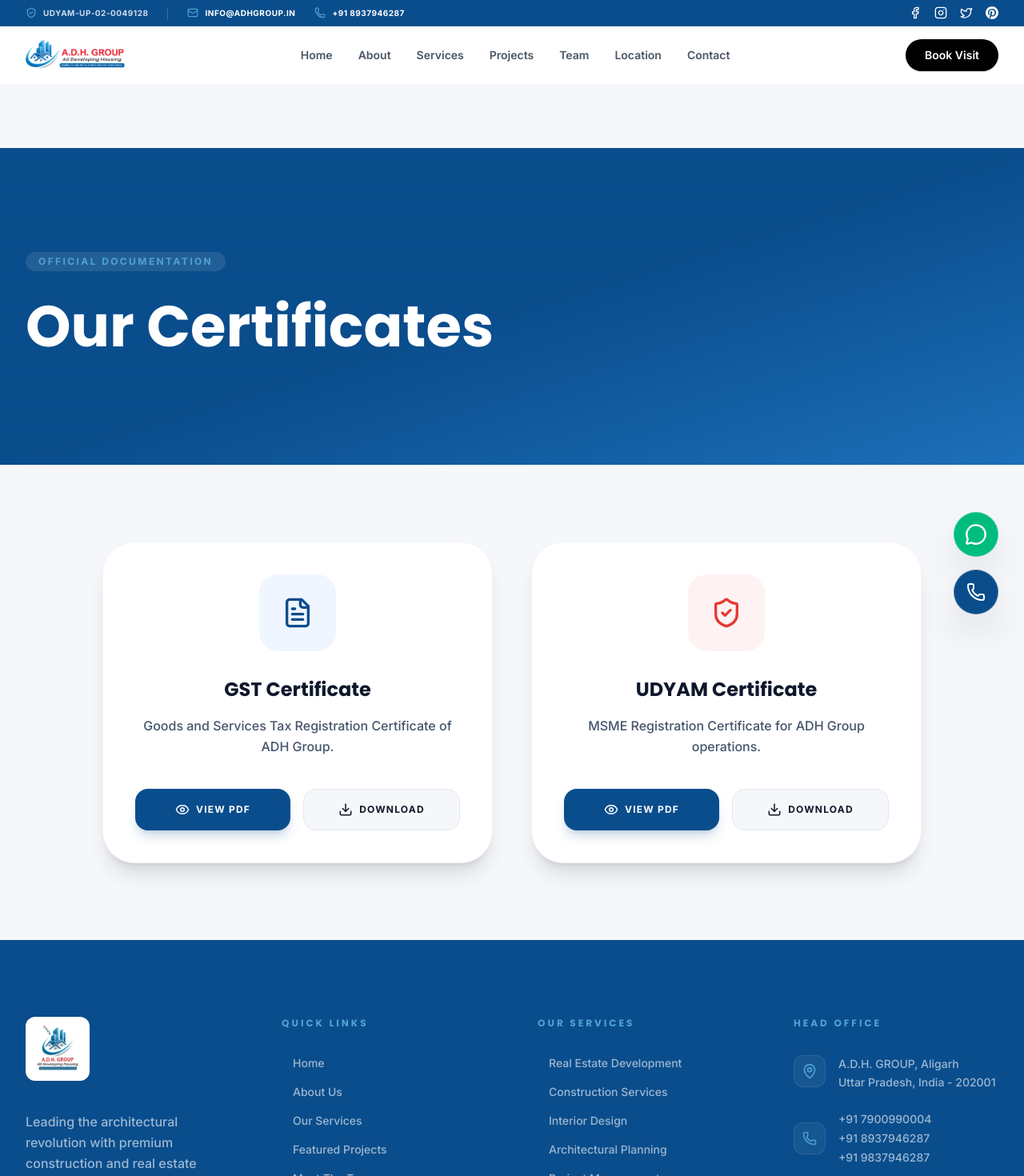
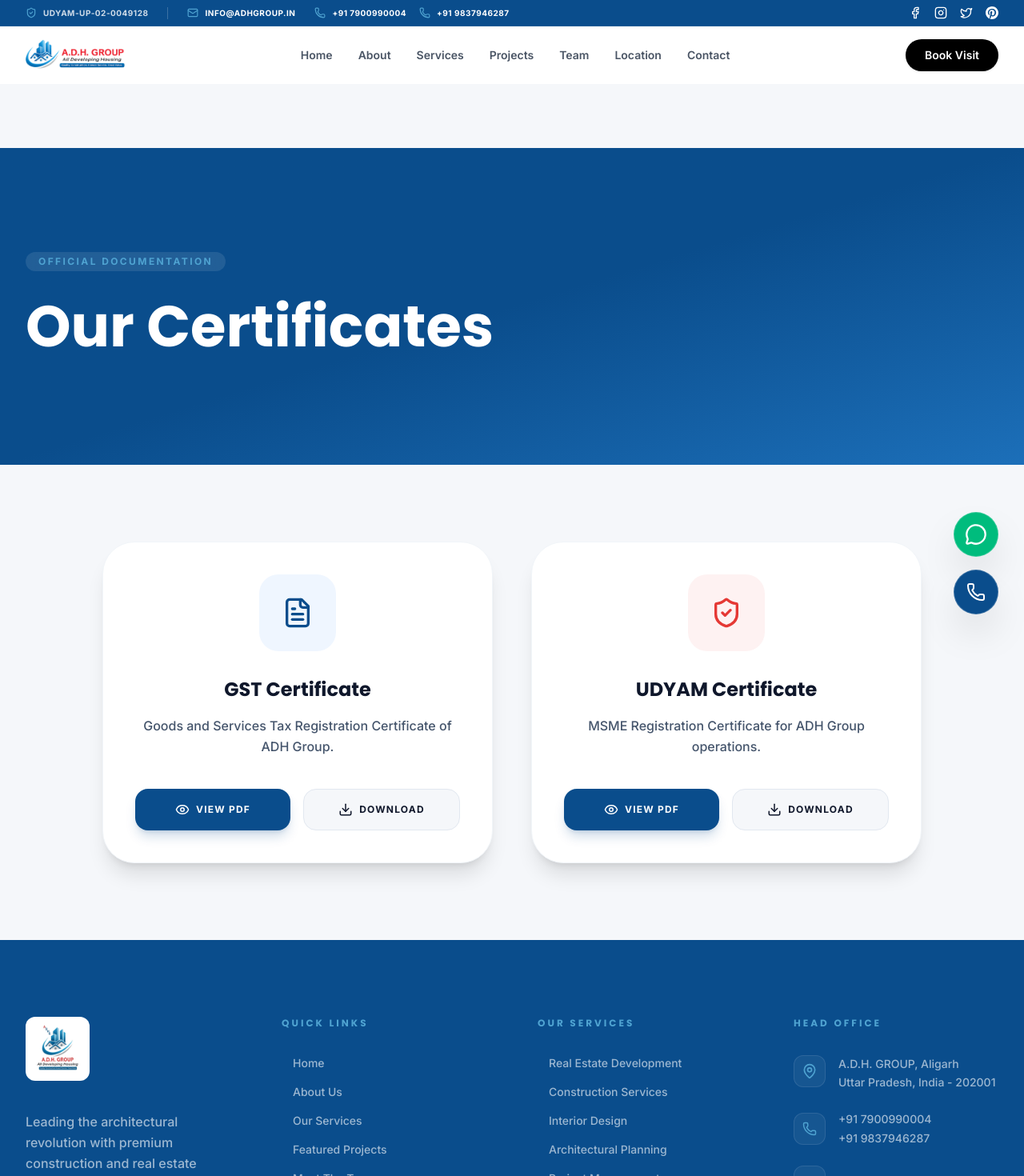
Before and after one commit to webworldhubnoida-cpu/adh_group, a React (Vite) app: page /certificates in a window 1280 px wide. Shown: the top 1470 px of the page at 80% size. Built offline with nearby package versions, Linux system fonts and the light colour scheme.

Commit message:
chore: update contact phone numbers and reorder links

```diff
--- a/src/components/Contact.tsx
+++ b/src/components/Contact.tsx
@@ -66,13 +66,13 @@
                 <div className="group">
                   <p className="text-[10px] uppercase tracking-[3px] text-white/40 font-bold mb-4">Call / WhatsApp</p>
                   <div className="flex flex-col gap-4">
-
+                  <a href="https://wa.me/917900990004" target="_blank" rel="noopener noreferrer" className="text-white hover:text-light-blue transition-colors text-2xl font-bold">
+                      +91 7900990004
+                    </a>
                     <a href="https://wa.me/919837946287" target="_blank" rel="noopener noreferrer" className="text-white hover:text-light-blue transition-colors text-2xl font-bold">
                       +91 9837946287
                     </a>
-                    <a href="https://wa.me/917900990004" target="_blank" rel="noopener noreferrer" className="text-white hover:text-light-blue transition-colors text-2xl font-bold">
-                      +91 7900990004
-                    </a>
+
                   </div>
                 </div>
 
--- a/src/components/Footer.tsx
+++ b/src/components/Footer.tsx
@@ -152,7 +152,6 @@
                 </div>
                 <div className="flex flex-col gap-1 items-center sm:items-start">
                   <a href="tel:+917900990004" className="text-sm text-white/60 font-medium hover:text-white transition-colors">+91 7900990004</a>
-                  <a href="tel:+918937946287" className="text-sm text-white/60 font-medium hover:text-white transition-colors">+91 8937946287</a>
                   <a href="tel:+919837946287" className="text-sm text-white/60 font-medium hover:text-white transition-colors">+91 9837946287</a>
                 </div>
               </li>
--- a/src/components/TopHeader.tsx
+++ b/src/components/TopHeader.tsx
@@ -16,13 +16,17 @@
               <span>Info@adhgroup.in</span>
             </a>
             <div className="flex items-center gap-3 sm:gap-4">
-              <a href="tel:+918937946287" className="flex items-center gap-2 text-[9px] sm:text-[10px] font-bold uppercase tracking-wider hover:text-light-blue transition-colors group">
+              <a href="tel:+917900990004" className="flex items-center gap-2 text-[9px] sm:text-[10px] font-bold uppercase tracking-wider hover:text-light-blue transition-colors group">
                 <Phone size={14} className="text-light-blue group-hover:scale-110 transition-transform" />
-                <span>+91 8937946287</span>
+                <span>+91 7900990004</span>
+
               </a>
-              <a href="tel:+919837946287" className="hidden xs:flex items-center gap-2 text-[9px] sm:text-[10px] font-bold uppercase tracking-wider hover:text-light-blue transition-colors group border-l border-white/10 pl-3 sm:pl-4">
-                <span>+91 9837946287</span>
+                <a href="tel:+919837946287" className="flex items-center gap-2 text-[9px] sm:text-[10px] font-bold uppercase tracking-wider hover:text-light-blue transition-colors group">
+                <Phone size={14} className="text-light-blue group-hover:scale-110 transition-transform" />
+                                <span>+91 9837946287</span>
+
               </a>
+
             </div>
           </div>
 
```
